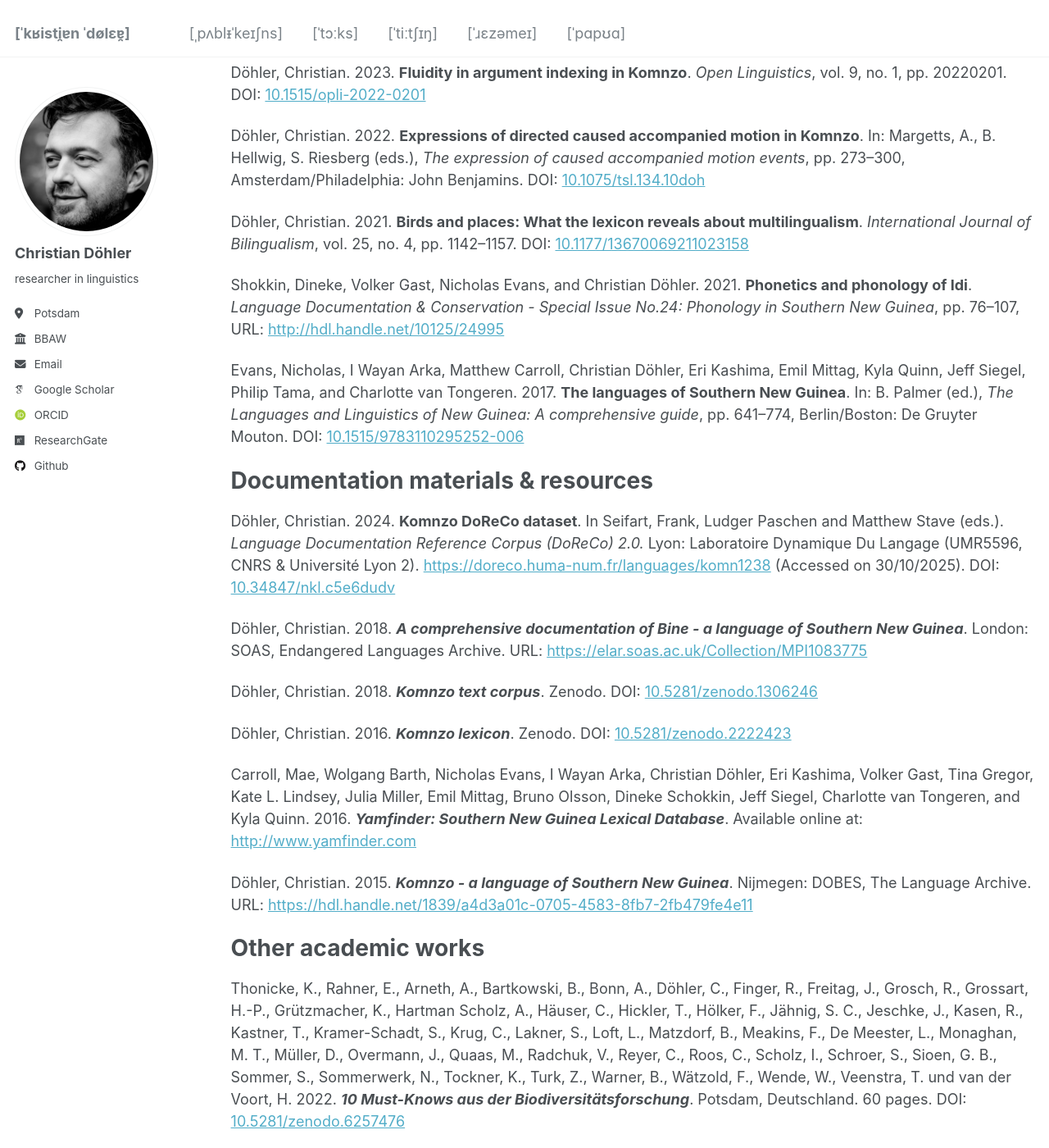
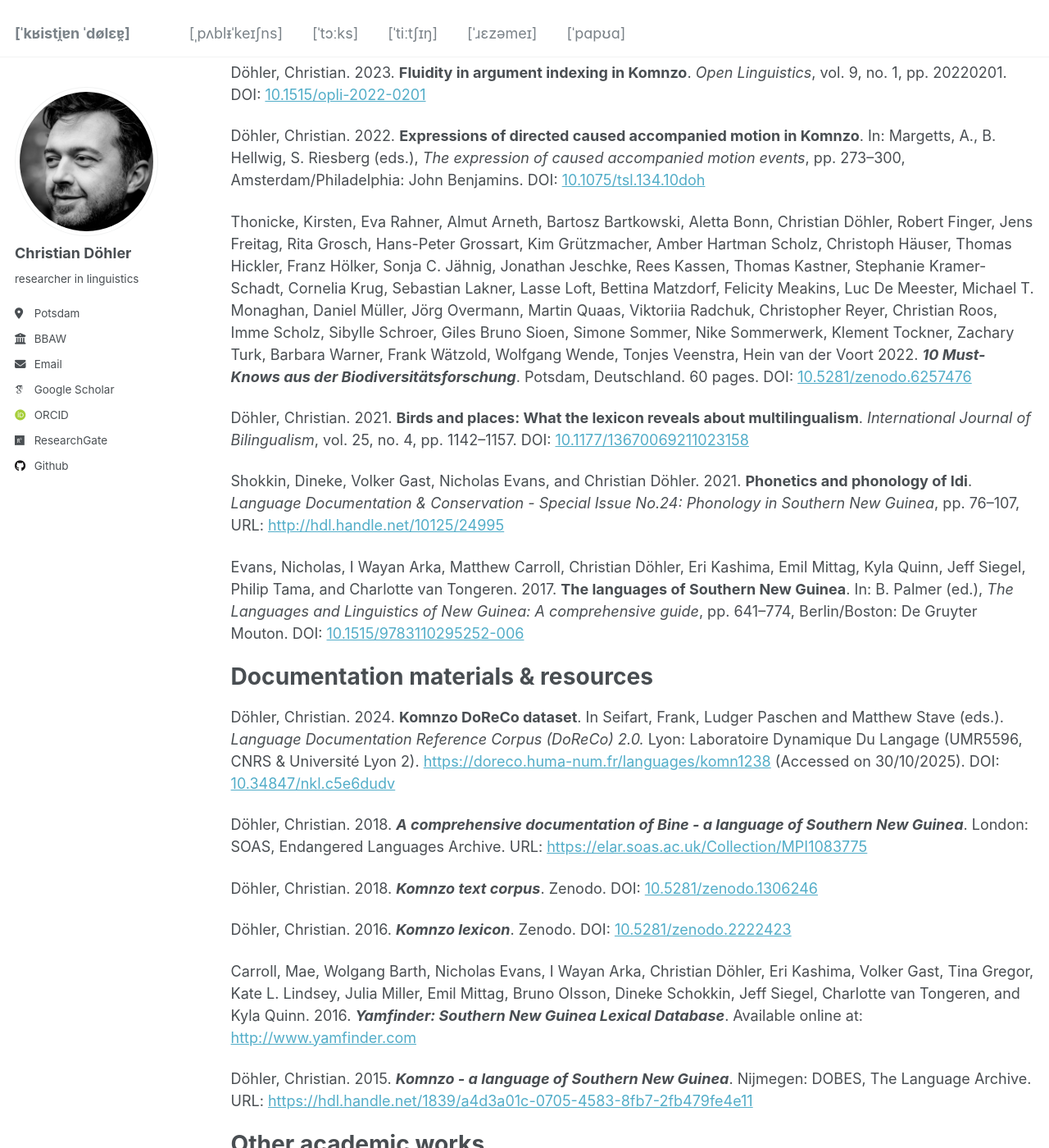
Before and after one commit to chrdoe/chrdoe.github.io, a Jekyll site: the page built from _pages/publications.md, in a window 1280 px wide and 1400 px high, scrolled down 1743 px. Shown: the whole window at 82% size. Built offline with Jekyll 4.4.1, drawn with Linux system fonts in a browser that asks for light colours; some web fonts are replaced.

Commit message:
Update publications.md

```diff
--- a/_pages/publications.md
+++ b/_pages/publications.md
@@ -52,6 +52,8 @@ Döhler, Christian. 2023. **Fluidity in argument indexing in Komnzo**. *Open Lin
 
 Döhler, Christian. 2022. **Expressions of directed caused accompanied motion in Komnzo**. In: Margetts, A., B. Hellwig, S. Riesberg (eds.), *The expression of caused accompanied motion events*, pp. 273–300, Amsterdam/Philadelphia: John Benjamins. DOI: <a href="https://benjamins.com/catalog/tsl.134.10doh" target="_blank">10.1075/tsl.134.10doh</a>
 
+Thonicke, Kirsten, Eva Rahner, Almut Arneth, Bartosz Bartkowski, Aletta Bonn, Christian Döhler, Robert Finger, Jens Freitag, Rita Grosch, Hans-Peter Grossart, Kim Grützmacher, Amber Hartman Scholz, Christoph Häuser, Thomas Hickler, Franz Hölker, Sonja C. Jähnig, Jonathan Jeschke, Rees Kassen, Thomas Kastner, Stephanie Kramer-Schadt, Cornelia Krug, Sebastian Lakner, Lasse Loft, Bettina Matzdorf, Felicity Meakins, Luc De Meester, Michael T. Monaghan, Daniel Müller, Jörg Overmann, Martin Quaas, Viktoriia Radchuk, Christopher Reyer, Christian Roos, Imme Scholz, Sibylle Schroer, Giles Bruno Sioen, Simone Sommer, Nike Sommerwerk, Klement Tockner, Zachary Turk, Barbara Warner, Frank Wätzold, Wolfgang Wende, Tonjes Veenstra, Hein van der Voort 2022. ***10 Must-Knows aus der Biodiversitätsforschung***. Potsdam, Deutschland. 60 pages. DOI: <a href="https://zenodo.org/record/6257476" target="_blank">10.5281/zenodo.6257476</a>
+
 Döhler, Christian. 2021. **Birds and places: What the lexicon reveals about multilingualism**. *International Journal of Bilingualism*, vol. 25, no. 4, pp. 1142–1157. DOI: <a href="https://doi.org/10.1177/13670069211023158" target="_blank">10.1177/13670069211023158</a>
 
 Shokkin, Dineke, Volker Gast, Nicholas Evans, and Christian Döhler. 2021. **Phonetics and phonology of Idi**. *Language Documentation & Conservation - Special Issue No.24: Phonology in Southern New Guinea*, pp. 76–107, URL: <a href="http://hdl.handle.net/10125/24995" target="_blank">http://hdl.handle.net/10125/24995</a>
@@ -76,8 +78,6 @@ Döhler, Christian. 2015. ***Komnzo - a language of Southern New Guinea***. Nijm
 Other academic works
 ===
 
-Thonicke, K., Rahner, E., Arneth, A., Bartkowski, B., Bonn, A., Döhler, C., Finger, R., Freitag, J., Grosch, R., Grossart, H.-P., Grützmacher, K., Hartman Scholz, A., Häuser, C., Hickler, T., Hölker, F., Jähnig, S. C., Jeschke, J., Kasen, R., Kastner, T., Kramer-Schadt, S., Krug, C., Lakner, S., Loft, L., Matzdorf, B., Meakins, F., De Meester, L., Monaghan, M. T., Müller, D., Overmann, J., Quaas, M., Radchuk, V., Reyer, C., Roos, C., Scholz, I., Schroer, S., Sioen, G. B., Sommer, S., Sommerwerk, N., Tockner, K., Turk, Z., Warner, B., Wätzold, F., Wende, W., Veenstra, T. und van der Voort, H. 2022. ***10 Must-Knows aus der Biodiversitätsforschung***. Potsdam, Deutschland. 60 pages. DOI: <a href="https://zenodo.org/record/6257476" target="_blank">10.5281/zenodo.6257476</a>
-
 Döhler, Christian. 2022. **Feldforschung in Zeiten pandemiebedingter Reisebeschränkungen**. In: Leibniz-Zentrum Allgemeine Sprachwissenschaft (ed.). *Bericht über das Forschungsjahr 2020/2021*, 132–134. Berlin: ZAS.
 
 Döhler, Christian. 2012. **A review of ''Grummitt & Masters (2012) *Survey of the Tonda Sub-Group of Languages*''**, Zenodo. DOI: <a href="http://doi.org/10.5281/zenodo.1404752" target="_blank">10.5281/zenodo.1404752</a>
```
